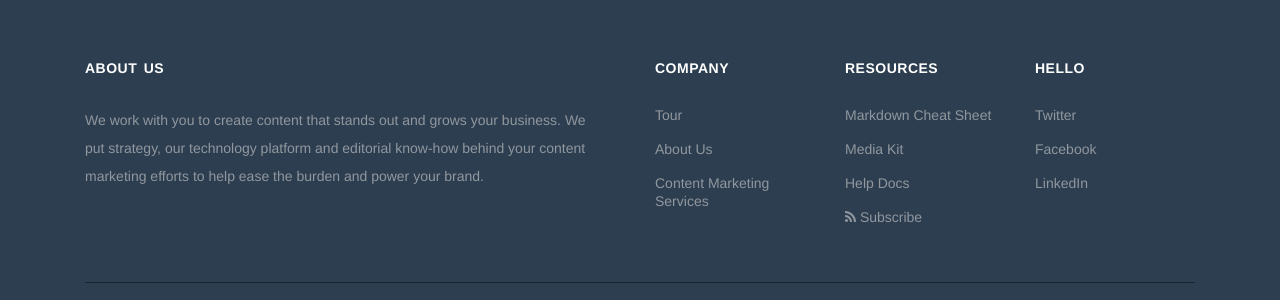
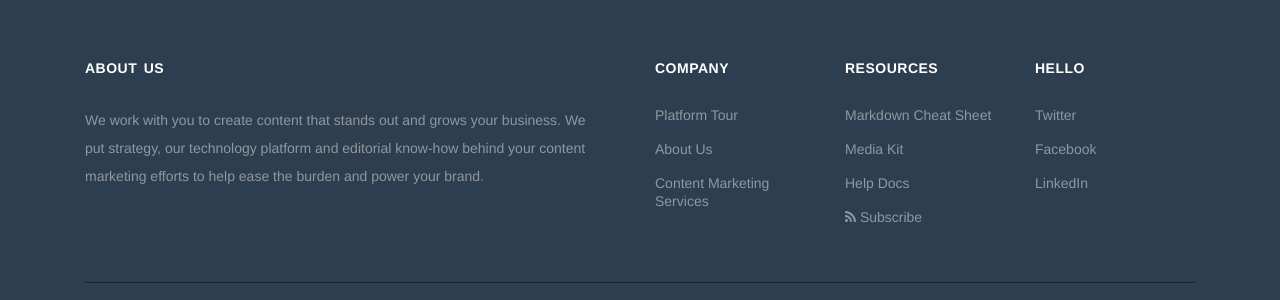
Before and after one commit to sancsoft/beegit.github.io, a Jekyll site: the page built from new_features.html, in a window 1280 px wide. Shown: the part 141-441 px from the top of the page. Built offline with Jekyll 4.4.1, drawn with Linux system fonts in a browser that asks for light colours; nearby versions of some CDN libraries.

Commit message:
Updated footer link

```diff
--- a/_includes/footer.html
+++ b/_includes/footer.html
@@ -9,7 +9,7 @@
       <div class="col-sm-2 footer-column">
         <h3>Company</h3>
         <ul class="footer-links">
-          <li><a href="https://beegit.com/writing-software" target="_blank">Tour</a></li>
+          <li><a href="https://beegit.com/writing-software" target="_blank">Platform Tour</a></li>
           <li><a href="https://beegit.com/about" target="_blank">About Us</a></li>
           <li><a href="https://beegit.com/content-marketing-services" target="_blank">Content Marketing Services</a></li>
         </ul>
```
